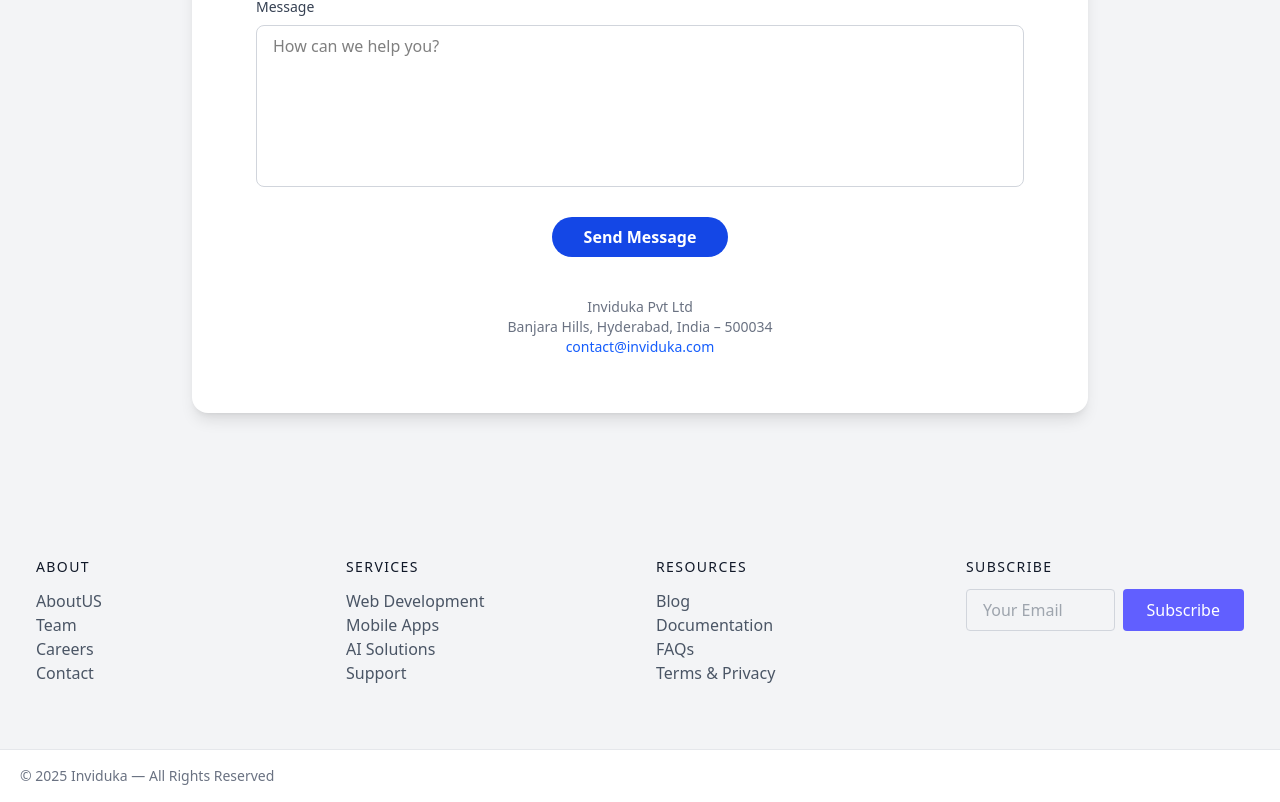
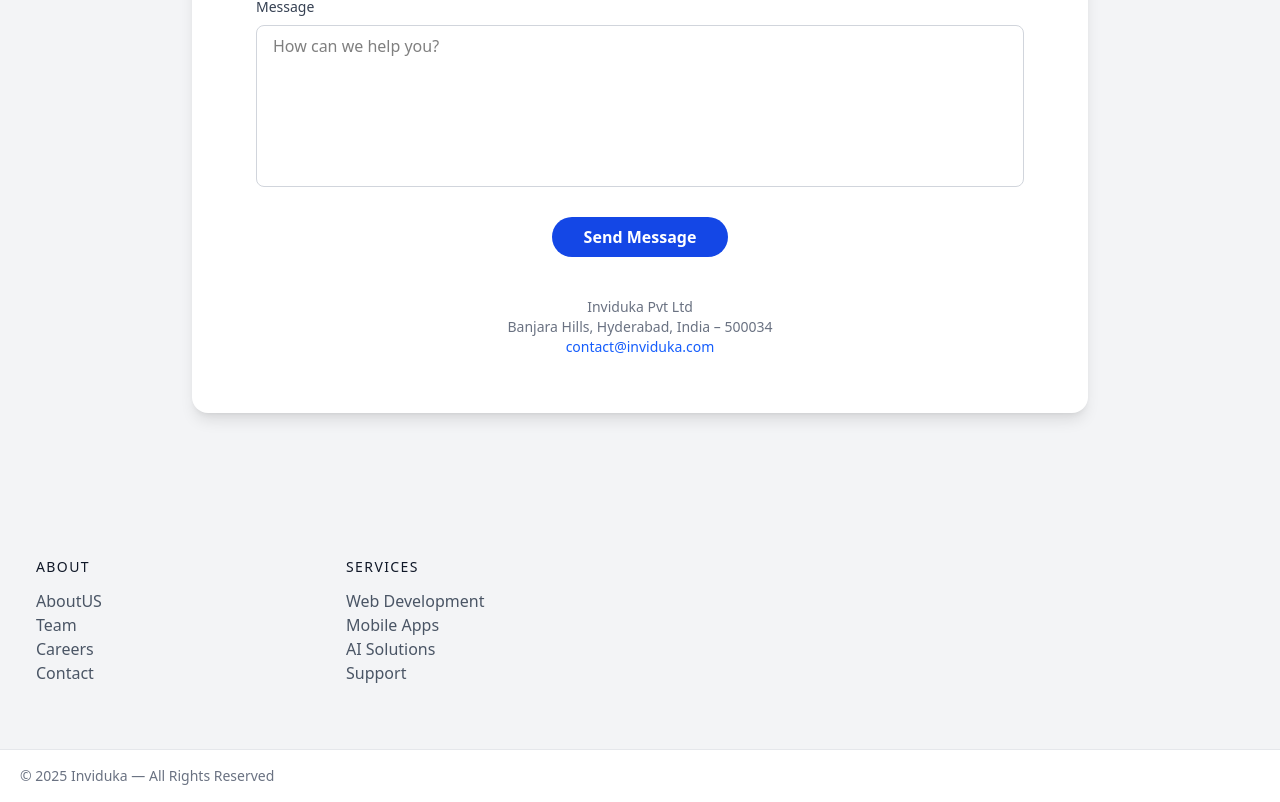
Before and after one commit to thiruthodangi2002/Inviduka, a React (Vite) app: page /contact in a window 1280 px wide. Shown: the part 417-1219 px from the top of the page. Built offline with nearby package versions, Linux system fonts and the light colour scheme.

Commit message:
Update Footer.jsx

```diff
--- a/src/components/Footer.jsx
+++ b/src/components/Footer.jsx
@@ -33,7 +33,7 @@ const Footer = () => {
           </div>
 
           {/* RESOURCES Section */}
-          <div className="lg:w-1/4 md:w-1/2 w-full px-4 mb-10 md:mb-0">
+{/*           <div className="lg:w-1/4 md:w-1/2 w-full px-4 mb-10 md:mb-0">
             <h2 className="title-font font-medium text-gray-900 dark:text-white tracking-widest text-sm mb-3">
               RESOURCES
             </h2>
@@ -43,10 +43,10 @@ const Footer = () => {
               <li><Link to="/faq" className="hover:text-indigo-500">FAQs</Link></li>
               <li><Link to="/terms" className="hover:text-indigo-500">Terms & Privacy</Link></li>
             </nav>
-          </div>
+          </div> */}
 
           {/* SUBSCRIBE Section */}
-          <div className="lg:w-1/4 md:w-1/2 w-full px-4">
+{/*           <div className="lg:w-1/4 md:w-1/2 w-full px-4">
             <h2 className="title-font font-medium text-gray-900 dark:text-white tracking-widest text-sm mb-3">
               SUBSCRIBE
             </h2>
@@ -60,7 +60,7 @@ const Footer = () => {
                 Subscribe
               </button>
             </form>
-          </div>
+          </div> */}
         </div>
       </div>
 
```
